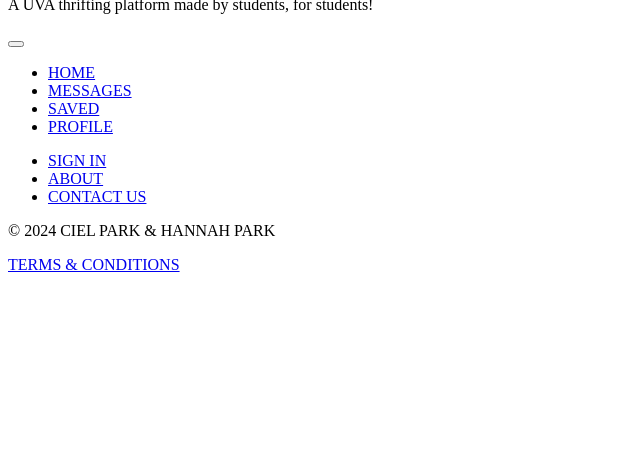
After one commit to cielcp/web-apps, a PHP site: page /shared/footer.php in a window 1280 px wide. The commit adds this page. Shown: the part 332-800 px from the top of the page, without its empty margins (0-640 px from the left). Run offline with PHP 8.4, Linux system fonts and the light colour scheme.

Commit message:
new header and footers

```diff
--- /dev/null
+++ b/src/campus-thrift/templates/shared/footer.php
@@ -0,0 +1,51 @@
+<!DOCTYPE html>
+<html lang="en">
+
+<head></head>
+
+<!-- Footer -->
+<body>
+    <footer>
+        <div class="line"></div>
+        <nav class="navbar navbar-expand-lg navbar-light" id="footer">
+            <div class="container-fluid justify-content-between align-items-center">
+                <div class="d-flex flex-column">
+                    <a class="navbar-brand d-flex align-items-center" href="index.php">
+                        <img src="images/logo.png" alt="Campus Thrift Logo">
+                        CAMPUS THRIFT
+                    </a>
+                    <div class="collapse navbar-collapse">
+                        <p class="ms-2">A UVA thrifting platform made by students, for students!</p>
+                    </div>
+                </div>
+                <button class="navbar-toggler" type="button" data-bs-toggle="collapse"
+                    data-bs-target="#navbarSupportedContent" aria-controls="navbarSupportedContent"
+                    aria-expanded="false" aria-label="Toggle navigation">
+                    <span class="navbar-toggler-icon"></span>
+                </button>
+                <div class="collapse navbar-collapse" id="navbarSupportedContent">
+                    <div class="container d-flex justify-content-end">
+                        <ul class="navbar-nav footer-links flex-column mx-5">
+                            <li class="nav-item"><a class="nav-link active" href="index.php">HOME</a></li>
+                            <li class="nav-item"><a class="nav-link" aria-current="page"
+                                    href="messages.php">MESSAGES</a></li>
+                            <li class="nav-item"><a class="nav-link" href="saved.php">SAVED</a></li>
+                            <li class="nav-item"><a class="nav-link" href="profile.php">PROFILE</a></li>
+                        </ul>
+                        <ul class="navbar-nav footer-links flex-column mx-5">
+                            <li class="nav-item"><a class="nav-link" href="signin.php">SIGN IN</a></li>
+                            <li class="nav-item"><a class="nav-link disabled" href="#">ABOUT</a></li>
+                            <li class="nav-item"><a class="nav-link disabled" href="#">CONTACT US</a></li>
+                        </ul>
+                    </div>
+                </div>
+            </div>
+        </nav>
+        <div class="line"></div>
+        <div class="d-flex justify-content-between align-items-center p-2">
+            <p class="ms-2">&copy 2024 CIEL PARK & HANNAH PARK</p>
+            <a class="small" href="#">TERMS & CONDITIONS</a>
+        </div>
+    </footer>
+</body>
+</html>
```
Also changed, not shown: src/campus-thrift/templates/shared/header.php (added, +45 -0 lines), src/campus-thrift/templates/signin.php (+2 -77 lines).
